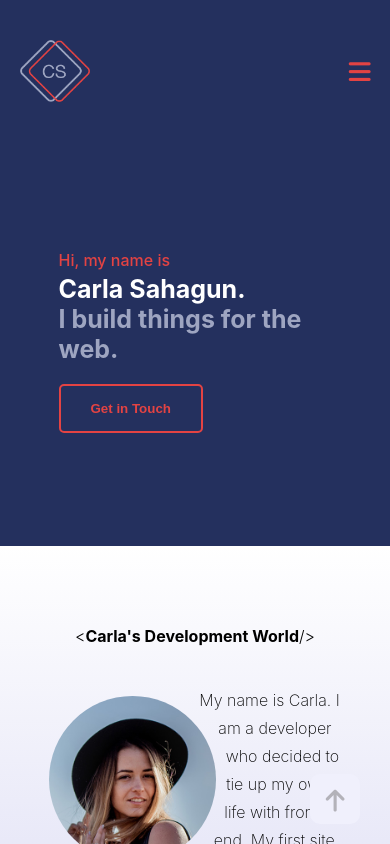
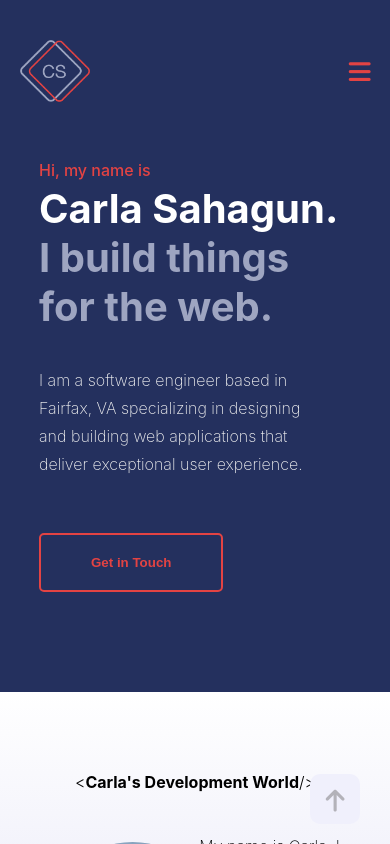
Before and after one commit to itacamba/portfolio, a React (Create React App) app: page / in a window 390 px wide. Shown: the top 844 px of the page. Built offline with nearby package versions, Linux system fonts and the light colour scheme.

Commit message:
fixed style for navbar and main-banner

```diff
--- a/src/App.css
+++ b/src/App.css
@@ -163,7 +163,7 @@ nav button:hover{
   }
 
   .resume-btn{
-    width: 40%;
+    width: 130px;
     margin-top: 20px;
     margin-left: 20px;
     padding: 15px 30px;
@@ -187,9 +187,9 @@ nav button:hover{
   display: flex;
   align-items: center;
   /* background: rgba(255, 192, 203, 0.356); */
-  height: 26vw;
 }
 #banner-content{
+  width: 100%;
   /* background-color: aqua; */
   text-align: left;
 }
@@ -208,46 +208,76 @@ nav button:hover{
   font-weight: 700;
   color: #9EA5C1;
 }
+#banner-content h3{
+  margin-top: 35px;
+  line-height: 28px;
+  width: 450px;
+  font-weight: 200;
+  color: #f2f2f2;
+
+}
 #banner-content button{
-  margin-top: 20px;
-  padding: 15px 30px;
+  margin-top: 55px;
+  padding: 20px 50px;
   border-radius: 5px;
   border: 2px solid #e34343;
   /* background-color: #D0BDF4; */
   background-color: #24305E;
   font-weight: 600;
   color: #e34343;
+  cursor:pointer;
+}
+#banner-content button:hover{
+  background-color: #e3434359;
+}
+@media screen and (max-width: 1200px) {
+  #banner-content h1{
+    font-size: 70px;
+  }
+  #banner-content h2{
+    font-size: 70px;
+  }
 }
 @media screen and (max-width: 920px) {
   #main-banner{
-    margin: 30px auto;
+    width: 80%;
+    margin: 50px auto;
     flex-direction: column;
-    height: 350px;
-  }
-  #banner-content{
-    width: 100%;
-    padding: 100px 0px;
-    z-index: 1;
-    /* background-color: aqua; */
   }
   #banner-content p{
     font-size: 16px;
   }
-
-}
-@media screen and (max-width: 400px) {
-
-  #main-banner{
-    /* border:1px solid red; */
-    height: 300px
-  }
   #banner-content h1{
-    font-size: 25px;
+    font-size: 60px;
   }
   #banner-content h2{
-    font-size: 25px;
+    font-size: 60px;
   }
+  #banner-content h3{
+    width: 60%;
+  }
+}
+@media screen and (max-width: 920px) {
+  #banner-content h3{
+    width: 70%;
+  }
+}
+@media screen and (max-width: 500px) {
 
+  #banner-content h1{
+    font-size: 40px;
+  }
+  #banner-content h2{
+    font-size: 40px;
+  }
+  #banner-content h3{
+    width: 90%;
+    font-size: 16px;
+  }
+  .resume-btn{
+    width: 100px;
+    padding: 13px 22px
+  }
 }
 /*-- END MAIN BANNER --*/
 /*-- ABOUT --*/
--- a/src/components/MainBanner.js
+++ b/src/components/MainBanner.js
@@ -7,6 +7,7 @@ const MainBanner = () => {
                 <p>Hi, my name is</p>
                 <h1>Carla Sahagun.</h1>
                 <h2>I build things for the web.</h2>
+                <h3>I am a software engineer based in Fairfax, VA specializing in designing and building web applications that deliver exceptional user experience.  </h3>
                 <button>Get in Touch</button>
             </div>
         </div>
```
